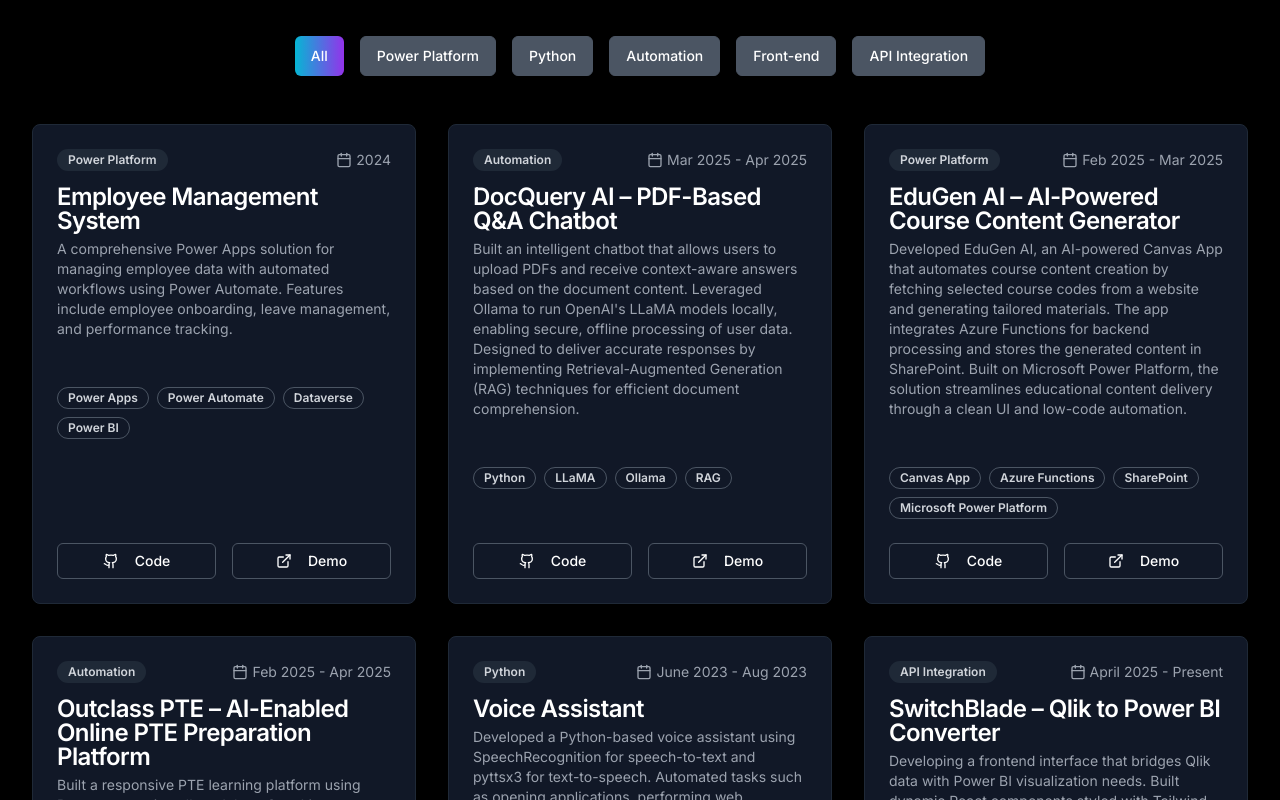
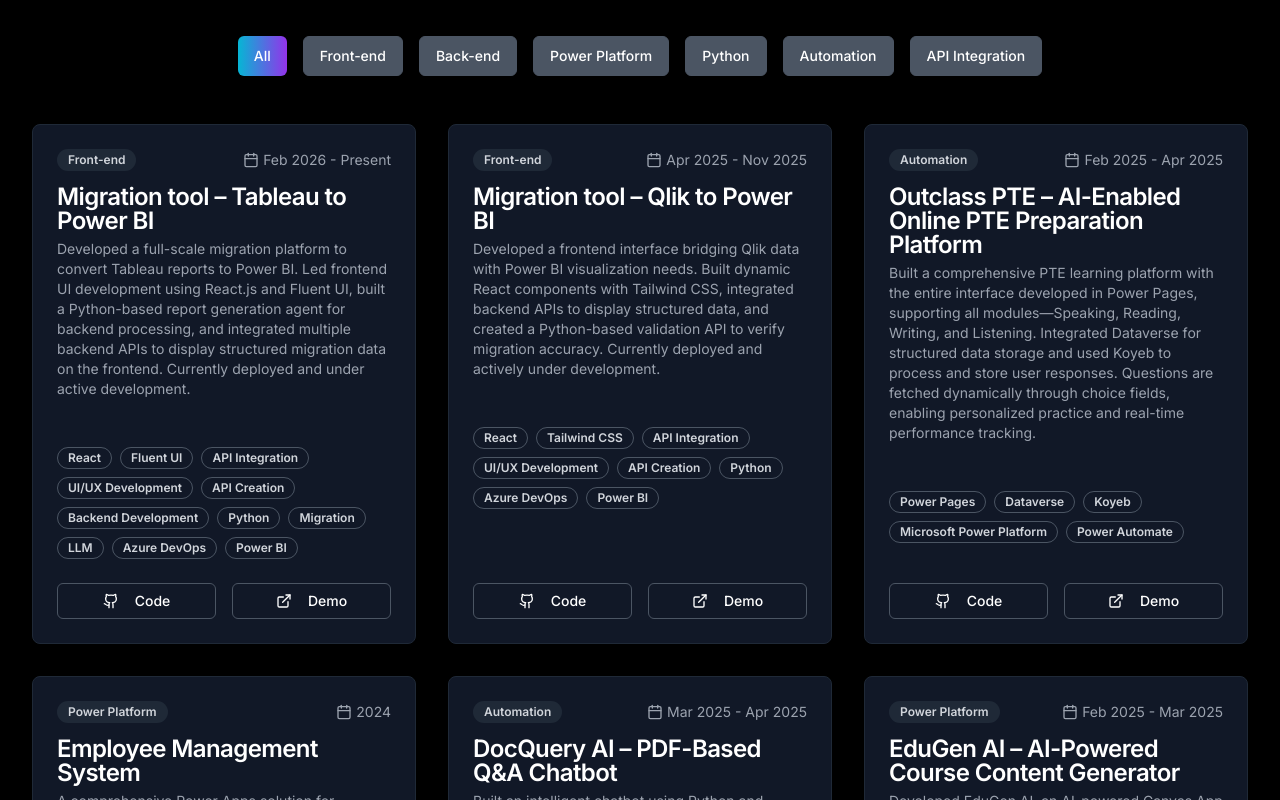
Before and after one commit to Suneha-Saini/Portfolio-Site, a Next.js app: page /projects in a window 1280 px wide. Shown: the part 320-1120 px from the top of the page. Built offline with nearby package versions, Linux system fonts and the light colour scheme.

Commit message:
Updated Project

```diff
--- a/app/layout.tsx
+++ b/app/layout.tsx
@@ -11,7 +11,7 @@ export const metadata: Metadata = {
   title: "Suneha - Power Platform Developer | Python Enthusiast",
   description:
     "Power Platform Developer and Python Enthusiast crafting innovative solutions that bridge business needs with cutting-edge technology.",
-    generator: 'Suneha-Saini'
+  generator: 'Suneha-Saini'
 }
 
 export default function RootLayout({
@@ -20,7 +20,7 @@ export default function RootLayout({
   children: React.ReactNode
 }) {
   return (
-    <html lang="en">
+    <html lang="en" suppressHydrationWarning>
       <body className={inter.className}>
         <Navbar />
         <main className="pt-16">{children}</main>
--- a/app/projects/page.tsx
+++ b/app/projects/page.tsx
@@ -7,107 +7,247 @@ import { Button } from "@/components/ui/button"
 import { Github, ExternalLink, Calendar } from "lucide-react"
 import Link from "next/link"
 
+// ─── Types ────────────────────────────────────────────────────────────────────
+interface CategoryVariant {
+  description: string
+  tools: string[]
+  badge?: string // optional override for the badge label
+}
+
+interface Project {
+  title: string
+  description: string          // shown in "All"
+  categories: string[]         // one or more categories
+  tools: string[]              // shown in "All"
+  github: string
+  live: string
+  date: string
+  categoryVariants?: Record<string, CategoryVariant>  // category-specific overrides
+}
+
 export default function ProjectsPage() {
   const [selectedCategory, setSelectedCategory] = useState("All")
 
-  const projects = [
+  const projects: Project[] = [
+    {
+      title: "Migration tool – Tableau to Power BI",
+      description:
+        "Developed a full-scale migration platform to convert Tableau reports to Power BI. Led frontend UI development using React.js and Fluent UI, built a Python-based report generation agent for backend processing, and integrated multiple backend APIs to display structured migration data on the frontend. Currently deployed and under active development.",
+      categories: ["Front-end", "Back-end", "API Integration"],
+      tools: ["React", "Fluent UI", "API Integration", "UI/UX Development", "API Creation", "Backend Development", "Python", "Migration", "LLM", "Azure DevOps", "Power BI"],
+      github: "#",
+      live: "#",
+      date: "Feb 2026 - Present",
+      categoryVariants: {
+        "Front-end": {
+          description:
+            "Built the complete frontend UI using React.js and Fluent UI, creating responsive and modular components for report interaction and visualization. Designed the entire user interface for managing Tableau-to-Power BI migration workflows.",
+          tools: ["React", "Fluent UI", "UI/UX Development", "Azure DevOps", "Power BI"],
+          badge: "Front-end",
+        },
+        "Back-end": {
+          description:
+            "Developed a Python-based migration agent that processes Tableau report structures and generates corresponding Power BI report configurations. Built the backend pipeline using Python and LLMs to automate report conversion.",
+          tools: ["Python", "LLM", "API Creation", "Backend Development", "Azure DevOps", "Power BI"],
+          badge: "Back-end",
+        },
+        "API Integration": {
+          description:
+            "Integrated several backend APIs into the frontend, fetching and displaying structured migration data. Mapped backend responses and local storage values to the interface for seamless data rendering across report components.",
+          tools: ["API Integration", "React", "Fluent UI", "Azure DevOps", "Power BI"],
+          badge: "API Integration",
+        },
+      },
+    },
+    {
+      title: "Migration tool – Qlik to Power BI",
+      description:
+        "Developed a frontend interface bridging Qlik data with Power BI visualization needs. Built dynamic React components with Tailwind CSS, integrated backend APIs to display structured data, and created a Python-based validation API to verify migration accuracy. Currently deployed and actively under development.",
+      categories: ["Front-end", "API Integration", "Python"],
+      tools: ["React", "Tailwind CSS", "API Integration", "UI/UX Development", "API Creation", "Python", "Azure DevOps", "Power BI"],
+      github: "#",
+      live: "#",
+      date: "Apr 2025 - Nov 2025",
+      categoryVariants: {
+        "Front-end": {
+          description:
+            "Created the complete frontend interface using React and Tailwind CSS. Built responsive, modular components for report interaction, data visualization, and migration workflow management.",
+          tools: ["React", "Tailwind CSS", "UI/UX Development", "Azure DevOps", "Power BI"],
+          badge: "Front-end",
+        },
+        "API Integration": {
+          description:
+            "Integrated several backend APIs into the frontend to fetch and display structured migration data. Mapped API responses and local storage values to the UI for seamless data rendering across components.",
+          tools: ["API Integration", "React", "Local Storage Mapping", "Azure DevOps", "Power BI"],
+          badge: "API Integration",
+        },
+        "Python": {
+          description:
+            "Created a Python-based validation API that checks and verifies whether the migrated Power BI report results are accurate compared to the original Qlik reports, ensuring data integrity throughout the migration process.",
+          tools: ["Python", "API Creation", "Data Validation", "Azure DevOps", "Power BI"],
+          badge: "Python",
+        },
+      },
+    },
+    {
+      title: "Outclass PTE – AI-Enabled Online PTE Preparation Platform",
+      description:
+        "Built a comprehensive PTE learning platform with the entire interface developed in Power Pages, supporting all modules—Speaking, Reading, Writing, and Listening. Integrated Dataverse for structured data storage and used Koyeb to process and store user responses. Questions are fetched dynamically through choice fields, enabling personalized practice and real-time performance tracking.",
+      categories: ["Automation", "Power Platform"],
+      tools: ["Power Pages", "Dataverse", "Koyeb", "Microsoft Power Platform", "Power Automate"],
+      github: "#",
+      live: "#",
+      date: "Feb 2025 - Apr 2025",
+      categoryVariants: {
+        "Power Platform": {
+          description:
+            "Developed the entire user interface using Power Pages, creating a responsive and intuitive learning platform. Leveraged Dataverse for structured data storage and integrated it with the Power Platform ecosystem for seamless data management.",
+          tools: ["Power Pages", "Dataverse", "Microsoft Power Platform"],
+          badge: "Power Platform",
+        },
+        "Automation": {
+          description:
+            "Automated question delivery and response processing using Power Automate and Koyeb. Questions are fetched dynamically through choice fields, enabling personalized practice sessions and real-time performance tracking across all PTE modules.",
+          tools: ["Power Automate", "Koyeb", "Dataverse", "Microsoft Power Platform"],
+          badge: "Automation",
+        },
+      },
+    },
     {
       title: "Employee Management System",
       description:
         "A comprehensive Power Apps solution for managing employee data with automated workflows using Power Automate. Features include employee onboarding, leave management, and performance tracking.",
+      categories: ["Power Platform"],
       tools: ["Power Apps", "Power Automate", "Dataverse", "Power BI"],
       github: "#",
       live: "#",
       date: "2024",
-      category: "Power Platform",
     },
     {
-  "title": "DocQuery AI – PDF-Based Q&A Chatbot",
-  "description": "Built an intelligent chatbot that allows users to upload PDFs and receive context-aware answers based on the document content. Leveraged Ollama to run OpenAI's LLaMA models locally, enabling secure, offline processing of user data. Designed to deliver accurate responses by implementing Retrieval-Augmented Generation (RAG) techniques for efficient document comprehension.",
-  "tools": ["Python", "LLaMA", "Ollama", "RAG"],
-  "github": "#",
-  "live": "#",
-  "date": "Mar 2025 - Apr 2025",
-  "category": "Automation"
+      title: "DocQuery AI – PDF-Based Q&A Chatbot",
+      description:
+        "Built an intelligent chatbot using Python and Ollama that allows users to upload PDFs and receive context-aware answers based on the document content. Leveraged LLaMA models locally for secure, offline processing and implemented RAG techniques for efficient document comprehension.",
+      categories: ["Automation", "Python"],
+      tools: ["Python", "LLaMA", "Ollama", "RAG", "AI/ML"],
+      github: "#",
+      live: "#",
+      date: "Mar 2025 - Apr 2025",
+      categoryVariants: {
+        "Automation": {
+          description:
+            "Built an intelligent automated chatbot that processes uploaded PDFs and delivers context-aware answers. Implemented Retrieval-Augmented Generation (RAG) techniques for efficient document comprehension and automated question answering.",
+          tools: ["RAG", "LLaMA", "Ollama", "AI/ML"],
+          badge: "Automation",
+        },
+        "Python": {
+          description:
+            "Developed the entire chatbot application in Python, leveraging Ollama to run LLaMA models locally for secure, offline PDF processing. Built the core logic for document parsing, embedding generation, and AI-powered question answering.",
+          tools: ["Python", "LLaMA", "Ollama", "RAG", "AI/ML"],
+          badge: "Python",
+        },
+      },
     },
     {
-  "title": "EduGen AI – AI-Powered Course Content Generator",
-  "description": "Developed EduGen AI, an AI-powered Canvas App that automates course content creation by fetching selected course codes from a website and generating tailored materials. The app integrates Azure Functions for backend processing and stores the generated content in SharePoint. Built on Microsoft Power Platform, the solution streamlines educational content delivery through a clean UI and low-code automation.",
-  "tools": ["Canvas App", "Azure Functions", "SharePoint", "Microsoft Power Platform"],
-  "github": "#",
-  "live": "#",
-  "date": "Feb 2025 - Mar 2025",
-  "category": "Power Platform",
+      title: "EduGen AI – AI-Powered Course Content Generator",
+      description:
+        "Developed EduGen AI, an AI-powered Canvas App that automates course content creation by fetching selected course codes from a website and generating tailored materials. The app integrates Azure Functions for backend processing and stores the generated content in SharePoint. Built on Microsoft Power Platform, the solution streamlines educational content delivery through a clean UI and low-code automation.",
+      categories: ["Power Platform"],
+      tools: ["Canvas App", "Azure Functions", "SharePoint", "Microsoft Power Platform"],
+      github: "#",
+      live: "#",
+      date: "Feb 2025 - Mar 2025",
     },
     {
-  "title": "Outclass PTE – AI-Enabled Online PTE Preparation Platform",
-  "description": "Built a responsive PTE learning platform using React, supporting all modules—Speaking, Reading, Writing, and Listening. Integrated Dataverse for structured data storage and used Koyeb to process and store user responses. Questions are fetched dynamically through choice fields, enabling personalized practice and real-time performance tracking.",
-  "tools": ["React", "Dataverse", "Koyeb", "Microsoft Power Platform"],
-  "github": "#",
-  "live": "#",
-  "date": "Feb 2025 - Apr 2025",
-  "category": "Automation"
+      title: "Voice Assistant",
+      description:
+        "Developed a Python-based voice assistant using SpeechRecognition for speech-to-text and pyttsx3 for text-to-speech. Automated tasks such as opening applications, performing web searches, and sending emails. Integrated command recognition to ensure a seamless user experience.",
+      categories: ["Python"],
+      tools: ["Python", "SpeechRecognition", "pyttsx3", "Automation", "Command Handling"],
+      github: "#",
+      live: "#",
+      date: "June 2023 - Aug 2023",
     },
     {
-  "title": "Voice Assistant",
-  "description": "Developed a Python-based voice assistant using SpeechRecognition for speech-to-text and pyttsx3 for text-to-speech. Automated tasks such as opening applications, performing web searches, and sending emails. Integrated command recognition to ensure a seamless user experience.",
-  "tools": ["Python", "SpeechRecognition", "pyttsx3", "Automation", "Command Handling"],
-  "github": "#",
-  "live": "#",
-  "date": "June 2023 - Aug 2023",
-  "category": "Python"
+      title: "SAP to Power BI Converter",
+      description:
+        "Developed a frontend interface to seamlessly integrate SAP data with Power BI for enhanced data visualization. Built a responsive React UI with Tailwind CSS and integrated backend APIs to fetch and transform SAP data for rendering on the frontend.",
+      categories: ["Front-end", "API Integration"],
+      tools: ["React", "Tailwind CSS", "API Integration", "UI/UX Development", "Local Storage Mapping"],
+      github: "#",
+      live: "#",
+      date: "July 2025 - Present",
+      categoryVariants: {
+        "Front-end": {
+          description:
+            "Developed the complete frontend interface using React and Tailwind CSS. Created dynamic, modular components for SAP data visualization with a responsive, user-friendly design.",
+          tools: ["React", "Tailwind CSS", "UI/UX Development", "Responsive Design"],
+          badge: "Front-end",
+        },
+        "API Integration": {
+          description:
+            "Implemented API integration to fetch and transform SAP data for Power BI visualization. Mapped backend API responses and local storage values to the UI for efficient, seamless data rendering.",
+          tools: ["API Integration", "React", "Local Storage Mapping", "Power BI"],
+          badge: "API Integration",
+        },
+      },
     },
     {
-  "title": "SwitchBlade – Qlik to Power BI Converter",
-  "description": "Developing a frontend interface that bridges Qlik data with Power BI visualization needs. Built dynamic React components styled with Tailwind CSS to ensure a responsive and user-friendly design. Integrated APIs and mapped local storage values to display structured data on the UI. Focused on enhancing usability through clean UX, modular components, and seamless data rendering. Currently deployed and actively under development.",
-  "tools": ["React", "Tailwind CSS", "API Integration", "UI/UX Development", "Local Storage Mapping"],
-  "github": "#",
-  "live": "#",
-  "date": "April 2025 - Present",
-  "category": "API Integration"
+      title: "Digital Bazaar – E-commerce Platform for Construction Essentials",
+      description:
+        "Developed a React-based e-commerce website offering a wide range of construction goods, including architecture materials, plumbing items, carpentry tools, and paints. Designed with a user-friendly interface to simplify product browsing and streamline purchasing.",
+      categories: ["Front-end"],
+      tools: ["React", "HTML", "CSS", "JavaScript", "E-commerce", "UI/UX Development"],
+      github: "#",
+      live: "#",
+      date: "Jan 2024 - June 2024",
     },
     {
-  "title": "SAP to Power BI Converter",
-  "description": "Developed a frontend interface to seamlessly integrate SAP data with Power BI for enhanced data visualization. Utilized React for dynamic, modular components and styled with Tailwind CSS for a responsive, user-friendly design. Implemented API integration to fetch and transform SAP data, with local storage mapping for efficient data rendering on the UI. Focused on streamlined UX, modular architecture, and robust data connectivity to empower business intelligence workflows.",
-  "tools": ["React", "Tailwind CSS", "API Integration", "UI/UX Development", "Local Storage Mapping"],
-  "github": "#",
-  "live": "#",
-  "date": "July 2025 - Present",
-  "category": "API Integration"
+      title: "Car Villa – Car Dealership Platform",
+      description:
+        "Developed a modern React-based platform for listing and selling cars, featuring dynamic filtering, responsive design, and intuitive navigation. Optimized for seamless browsing, allowing users to easily compare models, view detailed specifications, and connect with sellers.",
+      categories: ["Front-end"],
+      tools: ["React", "HTML", "CSS", "JavaScript", "UI/UX Development", "Responsive Design"],
+      github: "#",
+      live: "#",
+      date: "Aug 2024 - Sept 2024",
     },
-{
-  "title": "Digital Bazaar – E-commerce Platform for Construction Essentials",
-  "description": "Developed a React-based e-commerce website offering a wide range of construction goods, including architecture materials, plumbing items, carpentry tools, and paints. Designed with a user-friendly interface to simplify product browsing and streamline purchasing for contractors and homeowners.",
-  "tools": ["React", "HTML", "CSS", "JavaScript", "E-commerce", "UI/UX Development"],
-  "github": "#",
-  "live": "#",
-  "date": "Jan 2024 - June 2024",
-  "category": "Front-end"
-},
-{
-  "title": "Car Villa – Car Dealership Platform",
-  "description": "Developed a modern React-based platform for listing and selling cars, featuring dynamic filtering, responsive design, and intuitive navigation. Optimized for seamless browsing, allowing users to easily compare models, view detailed specifications, and connect with sellers.",
-  "tools": ["React", "HTML", "CSS", "JavaScript", "UI/UX Development", "Responsive Design"],
-  "github": "#",
-  "live": "#",
-  "date": "Aug 2024 - Sept 2024",
-  "category": "Front-end"
-}
-
   ]
 
   const categories = [
-    { name: "All", color: "bg-gray-600" },
-    { name: "Power Platform", color: "bg-gray-600" },
-    { name: "Python", color: "bg-gray-600" },
-    { name: "Automation", color: "bg-gray-600" },
-    { name: "Front-end", color: "bg-gray-600" },
-    { name: "API Integration", color: "bg-gray-600" },
+    { name: "All" },
+    { name: "Front-end" },
+    { name: "Back-end" },
+    { name: "Power Platform" },
+    { name: "Python" },
+    { name: "Automation" },
+    { name: "API Integration" },
   ]
 
-  const filteredProjects = selectedCategory === "All"
-    ? projects
-    : projects.filter(project => project.category === selectedCategory)
+  // ─── Filtering logic ────────────────────────────────────────────────────────
+  // "All"  → each project appears ONCE with its default description/tools
+  // Category → projects that belong to that category appear, with
+  //             category-specific description/tools when defined (categoryVariants)
+  const filteredProjects = (() => {
+    if (selectedCategory === "All") {
+      return projects.map((p) => ({
+        ...p,
+        displayDescription: p.description,
+        displayTools: p.tools,
+        displayBadge: p.categories[0],
+      }))
+    }
+    return projects
+      .filter((p) => p.categories.includes(selectedCategory))
+      .map((p) => {
+        const variant = p.categoryVariants?.[selectedCategory]
+        return {
+          ...p,
+          displayDescription: variant?.description ?? p.description,
+          displayTools: variant?.tools ?? p.tools,
+          displayBadge: variant?.badge ?? selectedCategory,
+        }
+      })
+  })()
 
   return (
     <div className="min-h-screen bg-black text-white py-20 cursor-default">
@@ -132,7 +272,7 @@ export default function ProjectsPage() {
               className={
                 selectedCategory === category.name
                   ? "bg-gradient-to-r from-cyan-500 to-purple-600 hover:from-cyan-600 hover:to-purple-700 text-white"
-                  : `${category.color} border-gray-600 text-white hover:bg-gray-800`
+                  : "bg-gray-600 border-gray-600 text-white hover:bg-gray-800"
               }
               onClick={() => setSelectedCategory(category.name)}
             >
@@ -151,7 +291,7 @@ export default function ProjectsPage() {
               <CardHeader>
                 <div className="flex items-center justify-between mb-2">
                   <Badge variant="secondary" className="bg-gray-800 text-gray-300 hover:bg-gray-800 hover:text-gray-300">
-                    {project.category}
+                    {project.displayBadge}
                   </Badge>
                   <div className="flex items-center text-gray-400 text-sm">
                     <Calendar className="mr-1 h-4 w-4" />
@@ -161,11 +301,11 @@ export default function ProjectsPage() {
                 <CardTitle className="text-white group-hover:text-cyan-400 transition-colors">
                   {project.title}
                 </CardTitle>
-                <CardDescription className="text-gray-400">{project.description}</CardDescription>
+                <CardDescription className="text-gray-400">{project.displayDescription}</CardDescription>
               </CardHeader>
               <CardContent className="flex-1 flex flex-col justify-between p-4 sm:p-6">
                 <div className="flex flex-wrap gap-2 mb-6">
-                  {project.tools.map((tool, toolIndex) => (
+                  {project.displayTools.map((tool, toolIndex) => (
                     <Badge key={toolIndex} variant="outline" className="border-gray-600 text-gray-300 hover:border-gray-600 hover:text-gray-300">
                       {tool}
                     </Badge>
--- /dev/null
+++ b/components/fade-in.tsx
@@ -0,0 +1,67 @@
+"use client"
+
+import { useEffect, useRef, useState } from "react"
+import { cn } from "@/lib/utils"
+
+export function FadeIn({
+    children,
+    className,
+    delay = 0,
+    direction = "up"
+}: {
+    children: React.ReactNode
+    className?: string
+    delay?: number
+    direction?: "up" | "down" | "left" | "right" | "none"
+}) {
+    const [isVisible, setIsVisible] = useState(false)
+    const ref = useRef<HTMLDivElement>(null)
+
+    useEffect(() => {
+        const observer = new IntersectionObserver(
+            ([entry]) => {
+                if (entry.isIntersecting) {
+                    setIsVisible(true)
+                    observer.unobserve(entry.target)
+                }
+            },
+            {
+                threshold: 0.1,
+                rootMargin: "50px",
+            }
+        )
+
+        const currentRef = ref.current;
+        if (currentRef) {
+            observer.observe(currentRef)
+        }
+
+        return () => {
+            if (currentRef) {
+                observer.unobserve(currentRef)
+            }
+        }
+    }, [])
+
+    const directionClasses = {
+        up: "translate-y-8",
+        down: "-translate-y-8",
+        left: "translate-x-8",
+        right: "-translate-x-8",
+        none: "",
+    }
+
+    return (
+        <div
+            ref={ref}
+            className={cn(
+                "transition-all duration-1000 ease-out",
+                isVisible ? "opacity-100 translate-y-0 translate-x-0" : `opacity-0 ${directionClasses[direction]}`,
+                className
+            )}
+            style={{ transitionDelay: `${delay}ms` }}
+        >
+            {children}
+        </div>
+    )
+}
--- a/components/ui/button.tsx
+++ b/components/ui/button.tsx
@@ -96,18 +96,16 @@ const buttonVariants = cva(
 
 export interface ButtonProps
   extends React.ButtonHTMLAttributes<HTMLButtonElement>,
-    VariantProps<typeof buttonVariants> {
+  VariantProps<typeof buttonVariants> {
   asChild?: boolean
 }
 
 const Button = React.forwardRef<HTMLButtonElement, ButtonProps>(
   ({ className, variant, size, asChild = false, ...props }, ref) => {
     const Comp = asChild ? Slot : "button"
-    const finalClassName = cn(buttonVariants({ variant, size, className }))
-    console.log("Button rendered with className:", finalClassName)
     return (
       <Comp
-        className={finalClassName}
+        className={cn(buttonVariants({ variant, size, className }))}
         ref={ref}
         {...props}
       />
```
Also changed, not shown: app/page.tsx (+17 -16 lines), components/navbar.tsx (+6 -6 lines), 2 other files (tests, documents, lock files or other folders). Lines whose indentation alone changed are shown as unchanged.
